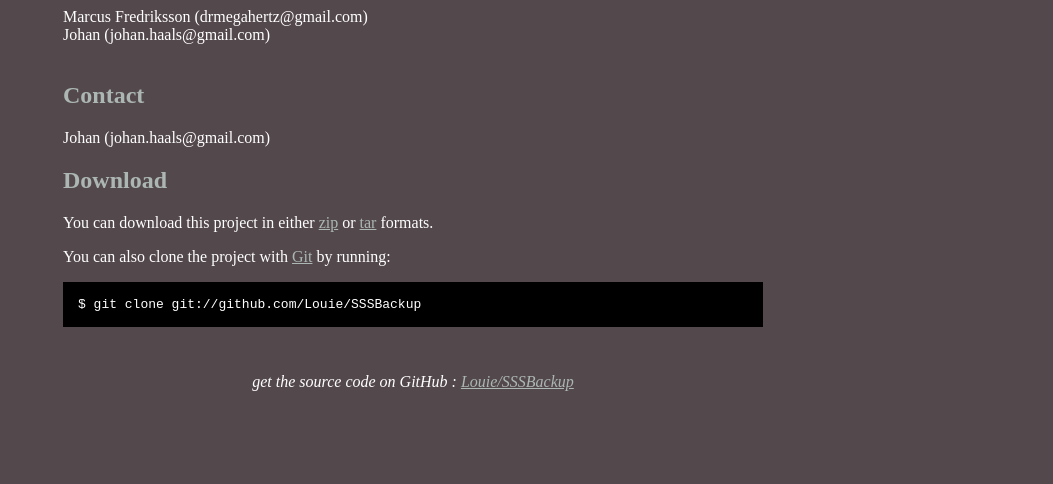
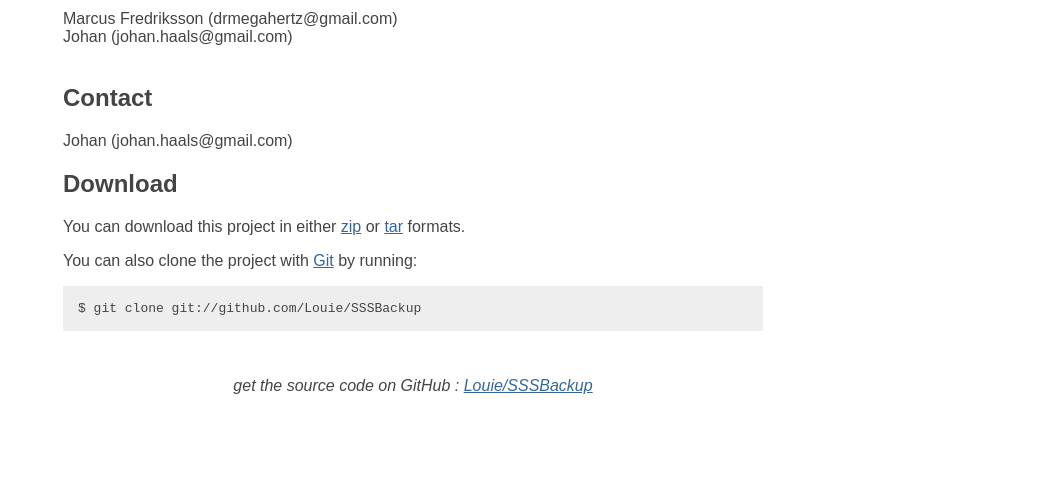
Before and after one commit to jhaals/SSSBackup, a plain HTML site: page index.html in a window 1280 px wide. Shown: the part 316-800 px from the top of the page, without its empty margins (227-1280 px from the left). Drawn offline with Linux system fonts and the light colour scheme.

Commit message:
Changes the style

```diff
--- a/index.html
+++ b/index.html
@@ -9,9 +9,9 @@
 
 	<style type="text/css">
         body {
-            background-color: #53484b;
-            color: #ffffff;
-            font-family: "Helvetica,Arial,FreeSans";
+            background-color: #FFF;
+            color: #444;
+            font-family: sans-serif;
             margin-top: 1.0em;
         }
 
@@ -21,7 +21,7 @@
         }
 
         h1 {
-            color: #acb7b4;
+            color: #444;
             font-size: 3.8em;
             margin-bottom: 3px;
         }
@@ -31,16 +31,16 @@
         h1 a { text-decoration: none }
 
         h2 {
-            color: #acb7b4;
+            color: #444;
             font-size: 1.5em;
         }
 
         h3 {
-            color: #acb7b4;
+            color: #444;
             text-align: center;
         }
 
-        a { color: #acb7b4; }
+        a { color: #369; }
 
         .description {
             font-size: 1.2em;
@@ -52,8 +52,8 @@
         .download { float: right; }
 
         pre {
-            background: #000;
-            color: #fff;
+            background: #eee;
+            color: #444;
             padding: 15px;
         }
 
@@ -63,7 +63,11 @@
             width: 80%;
         }
 
-        .footer { text-align:center; padding-top:30px; font-style: italic; }
+        .footer {
+            font-style: italic;
+            padding-top: 30px;
+            text-align: center;
+        }
 	</style>
 
 </head>
```
